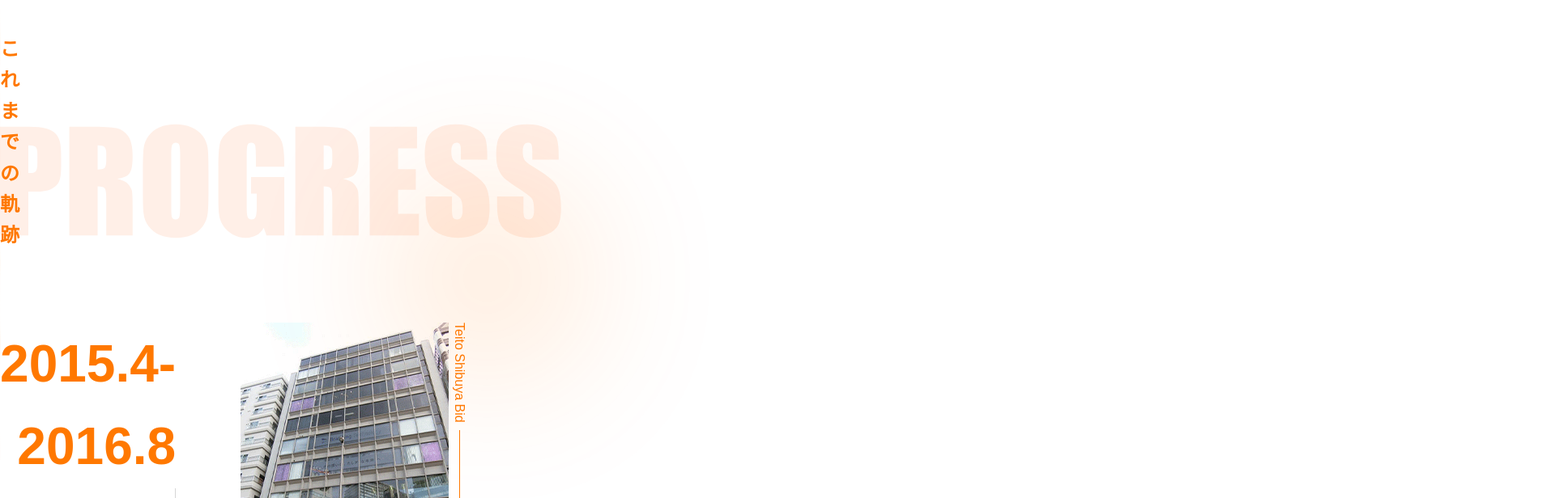
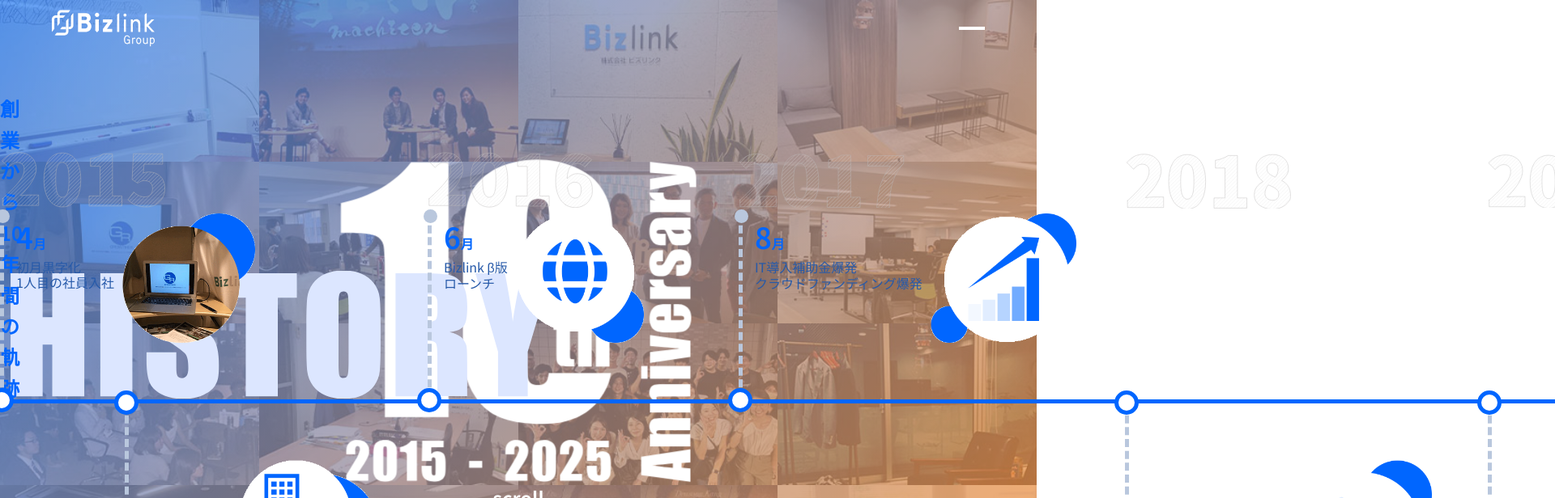
Before and after one commit to parkseonhui-bizlink/10th-bizlink, a Next.js app: page / in a window 1280 px wide. Shown: the top 616 px of the page at 81% size, 1920 px wide, since content can reach past the window. Built offline with nearby package versions, Linux system fonts and the light colour scheme; a web font is replaced by a local one.

Commit message:
fix: コメント削除

```diff
--- a/src/app/Top.tsx
+++ b/src/app/Top.tsx
@@ -177,9 +177,9 @@
 
   return (
     <section>
-      {/* <FV />
+      <FV />
       <Message />
-      <History ref={historyRef} spRef={historySPRef} /> */}
+      <History ref={historyRef} spRef={historySPRef} />
       <Progress ref={progressRef} activeIndex={activeIndex} />
       <Numbers ref={numbersRef} />
       <FromTheCeo />
```
